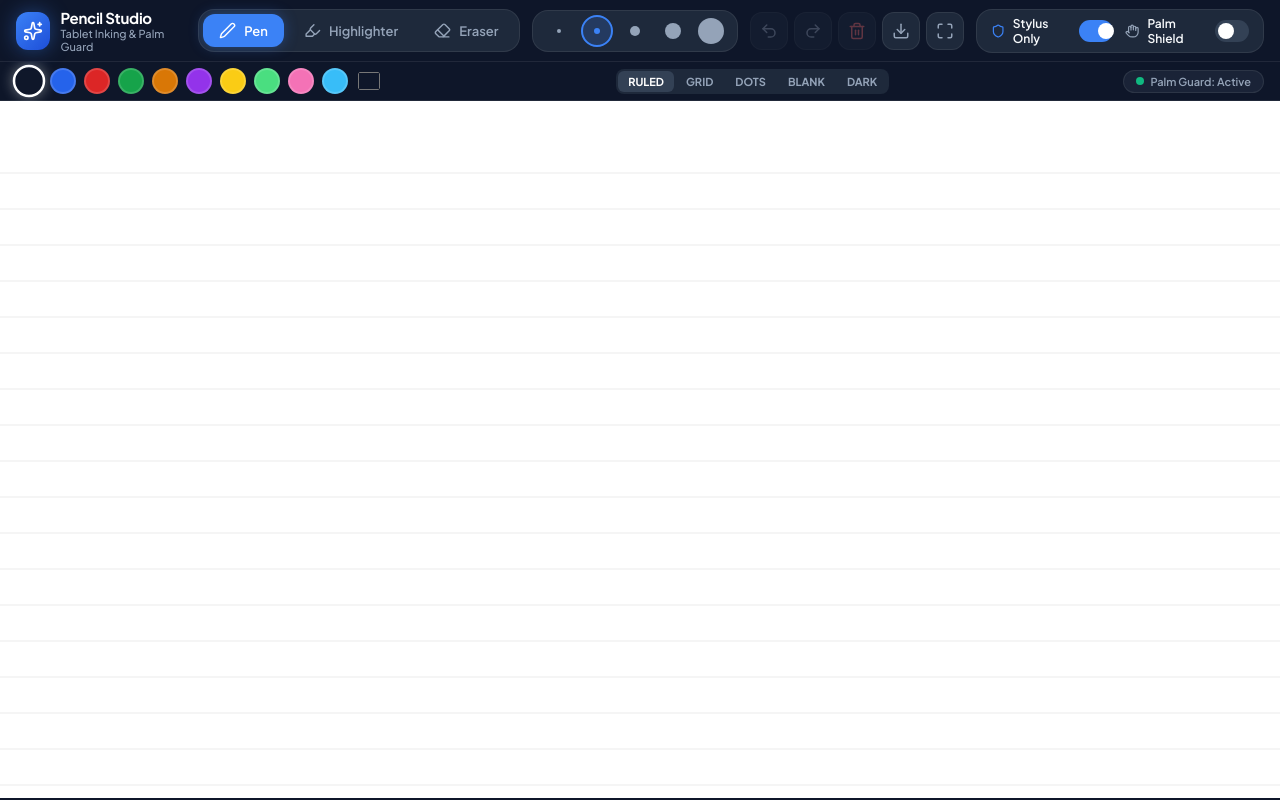
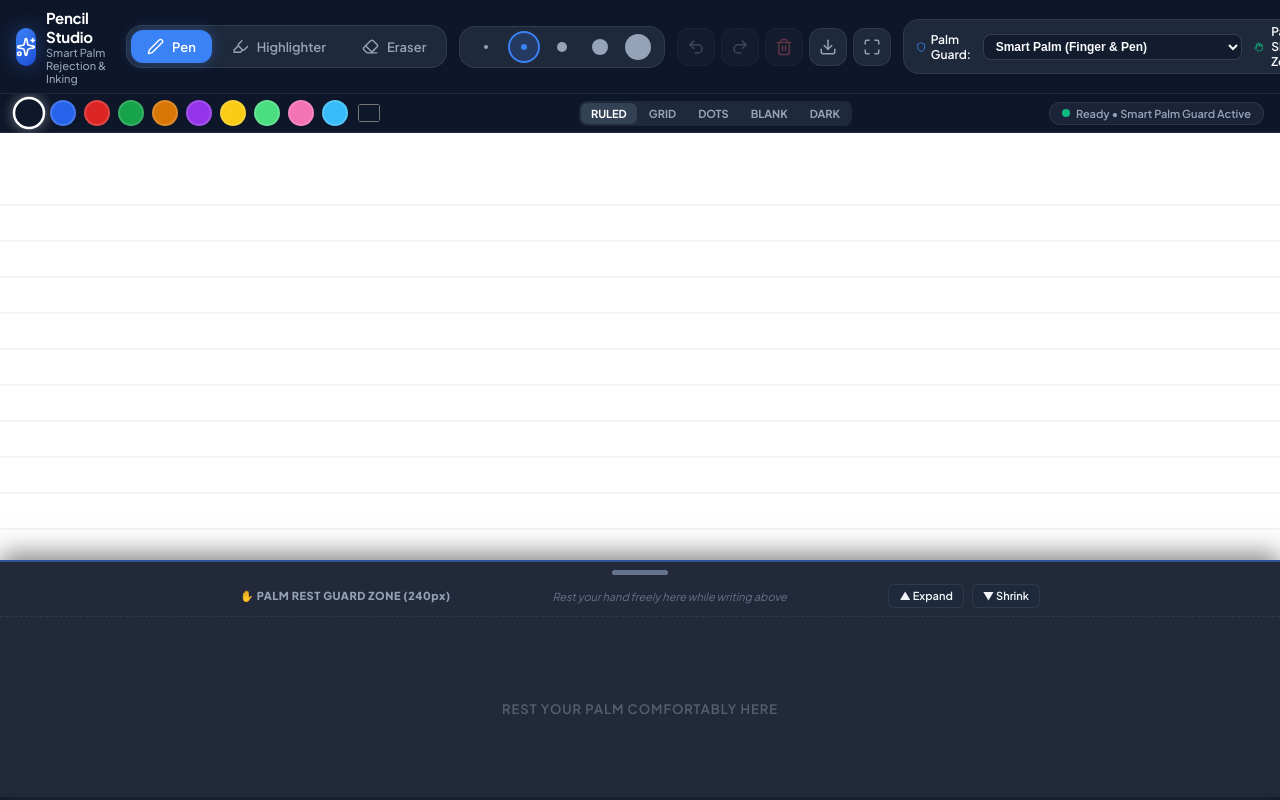
Before and after one commit to kuldeeppatel-cg/Pencil, a React (Vite) app in the folder pencil-web/: page / in a window 1280 px wide. Built offline with nearby package versions, Linux system fonts and the light colour scheme.

Commit message:
Fix palm rejection & multi-touch handling with smart palm guard and draggable palm shield

```diff
--- a/pencil-web/src/App.css
+++ b/pencil-web/src/App.css
@@ -177,9 +177,41 @@
   align-items: center;
   gap: 12px;
   background: var(--bg-surface);
-  padding: 6px 14px;
+  padding: 4px 12px;
   border-radius: var(--radius-lg);
   border: 1px solid var(--border-color);
+}
+
+.palm-mode-dropdown-wrap {
+  display: flex;
+  align-items: center;
+  gap: 6px;
+}
+
+.palm-mode-label {
+  display: flex;
+  align-items: center;
+  gap: 4px;
+  font-size: 12px;
+  font-weight: 600;
+  color: var(--text-primary);
+}
+
+.palm-mode-select {
+  background: rgba(15, 23, 42, 0.7);
+  border: 1px solid rgba(255, 255, 255, 0.15);
+  color: #f8fafc;
+  font-size: 12px;
+  font-weight: 600;
+  padding: 4px 8px;
+  border-radius: var(--radius-sm);
+  outline: none;
+  cursor: pointer;
+  transition: border-color 0.15s;
+}
+
+.palm-mode-select:focus {
+  border-color: var(--accent-primary);
 }
 
 .toggle-item {
@@ -333,7 +365,12 @@ input:checked + .slider:before {
 }
 
 .status-dot.blocked {
-  background-color: #f59e0b;
+  background-color: #ef4444;
+}
+
+.status-dot.palm-active {
+  background-color: #3b82f6;
+  box-shadow: 0 0 8px #3b82f6;
 }
 
 .status-text {
@@ -349,6 +386,8 @@ input:checked + .slider:before {
   width: 100%;
   height: 100%;
   touch-action: none;
+  user-select: none;
+  -webkit-user-select: none;
 }
 
 .drawing-canvas {
@@ -367,15 +406,47 @@ input:checked + .slider:before {
   bottom: 0;
   left: 0;
   right: 0;
-  background: rgba(15, 23, 42, 0.88);
-  backdrop-filter: blur(8px);
-  border-top: 2px solid rgba(148, 163, 184, 0.4);
+  background: rgba(15, 23, 42, 0.92);
+  backdrop-filter: blur(12px);
+  -webkit-backdrop-filter: blur(12px);
+  border-top: 2px solid rgba(59, 130, 246, 0.5);
   display: flex;
   flex-direction: column;
   align-items: center;
   z-index: 30;
   touch-action: none;
-  box-shadow: 0 -4px 20px rgba(0, 0, 0, 0.4);
+  box-shadow: 0 -6px 25px rgba(0, 0, 0, 0.5);
+  transition: border-color 0.2s, box-shadow 0.2s;
+}
+
+.palm-rest-shield.touching {
+  border-top: 2px solid #10b981;
+  box-shadow: 0 -6px 30px rgba(16, 185, 129, 0.3);
+}
+
+/* Resizer Grip Handle on Top of Shield */
+.shield-resizer {
+  width: 100%;
+  height: 20px;
+  display: flex;
+  align-items: center;
+  justify-content: center;
+  cursor: ns-resize;
+  touch-action: none;
+  padding: 4px 0;
+}
+
+.shield-resizer:hover .shield-drag-bar {
+  background: #3b82f6;
+  width: 72px;
+}
+
+.shield-drag-bar {
+  width: 56px;
+  height: 5px;
+  border-radius: 3px;
+  background: #64748b;
+  transition: all 0.2s ease;
 }
 
 .shield-header {
@@ -383,15 +454,8 @@ input:checked + .slider:before {
   display: flex;
   flex-direction: column;
   align-items: center;
-  padding: 8px 16px;
-  gap: 6px;
-}
-
-.shield-drag-bar {
-  width: 48px;
-  height: 4px;
-  border-radius: 2px;
-  background: #64748b;
+  padding: 2px 16px 8px;
+  gap: 4px;
 }
 
 .shield-title-row {
@@ -399,7 +463,8 @@ input:checked + .slider:before {
   align-items: center;
   justify-content: space-between;
   width: 100%;
-  max-width: 600px;
+  max-width: 800px;
+  gap: 12px;
 }
 
 .shield-title {
@@ -410,6 +475,13 @@ input:checked + .slider:before {
   display: flex;
   align-items: center;
   gap: 6px;
+  white-space: nowrap;
+}
+
+.shield-desc {
+  font-size: 11px;
+  color: #64748b;
+  font-style: italic;
 }
 
 .shield-controls {
@@ -432,9 +504,33 @@ input:checked + .slider:before {
   background: #334155;
 }
 
+.shield-surface-pattern {
+  flex: 1;
+  width: 100%;
+  display: flex;
+  align-items: center;
+  justify-content: center;
+  position: relative;
+  border-top: 1px dashed rgba(255, 255, 255, 0.08);
+  pointer-events: none;
+}
+
+.pattern-text {
+  font-size: 13px;
+  font-weight: 600;
+  color: rgba(255, 255, 255, 0.25);
+  letter-spacing: 1px;
+  text-transform: uppercase;
+}
+
+.palm-rest-shield.touching .pattern-text {
+  color: #10b981;
+  font-weight: 700;
+}
+
 /* Responsive queries */
 @media (max-width: 900px) {
-  .brand-subtitle {
+  .brand-subtitle, .shield-desc {
     display: none;
   }
   .tool-btn span {
@@ -443,4 +539,7 @@ input:checked + .slider:before {
   .tool-btn {
     padding: 8px 10px;
   }
+  .palm-mode-label span {
+    display: none;
+  }
 }
--- a/pencil-web/src/App.tsx
+++ b/pencil-web/src/App.tsx
@@ -18,6 +18,7 @@ import './App.css';
 
 type ToolType = 'PEN' | 'HIGHLIGHTER' | 'ERASER';
 type PaperType = 'ruled' | 'grid' | 'dots' | 'blank' | 'dark';
+type PalmRejectionMode = 'smart' | 'stylus' | 'off';
 
 interface Point {
   x: number;
@@ -58,18 +59,27 @@ export default function App() {
   const [strokes, setStrokes] = useState<Stroke[]>([]);
   const [redoStack, setRedoStack] = useState<Stroke[]>([]);
 
-  // --- Palm Guard State ---
-  const [isPalmGuardActive, setIsPalmGuardActive] = useState<boolean>(true);
-  const [showPalmShield, setShowPalmShield] = useState<boolean>(false);
-  const [palmShieldHeight, setPalmShieldHeight] = useState<number>(220);
-  const [pointerStatus, setPointerStatus] = useState<string>('Palm Guard: Active');
+  // --- Palm Rejection & Palm Shield State ---
+  const [palmMode, setPalmMode] = useState<PalmRejectionMode>('smart');
+  const [showPalmShield, setShowPalmShield] = useState<boolean>(true);
+  const [palmShieldHeight, setPalmShieldHeight] = useState<number>(240);
+  const [isPalmTouching, setIsPalmTouching] = useState<boolean>(false);
+  const [pointerStatus, setPointerStatus] = useState<string>('Ready • Smart Palm Guard Active');
   const [isPointerBlocked, setIsPointerBlocked] = useState<boolean>(false);
   const [isFullscreen, setIsFullscreen] = useState<boolean>(false);
 
-  // Canvas Refs
+  // Canvas & Pointer Tracking Refs (Supports simultaneous palm-rest + inking)
   const canvasRef = useRef<HTMLCanvasElement | null>(null);
+  const canvasWrapperRef = useRef<HTMLDivElement | null>(null);
   const currentStrokeRef = useRef<Stroke | null>(null);
   const isDrawingRef = useRef<boolean>(false);
+  const activePointerIdRef = useRef<number | null>(null);
+  const ignoredPointerIdsRef = useRef<Set<number>>(new Set());
+
+  // Shield Resizing State Ref
+  const isResizingShieldRef = useRef<boolean>(false);
+  const resizeStartYRef = useRef<number>(0);
+  const resizeStartHeightRef = useRef<number>(240);
 
   // --- Helper: Redraw All Canvas Strokes & Background Grid ---
   const renderCanvas = useCallback(() => {
@@ -218,25 +228,71 @@ export default function App() {
     };
   };
 
-  // --- Pointer Down (Start Inking) ---
+  // --- Check if pointer falls inside Palm Rest Zone ---
+  const isInsidePalmZone = (clientY: number) => {
+    if (!showPalmShield || !canvasWrapperRef.current) return false;
+    const rect = canvasWrapperRef.current.getBoundingClientRect();
+    const palmThresholdY = rect.bottom - palmShieldHeight;
+    return clientY >= palmThresholdY;
+  };
+
+  // --- Pointer Down (Start Inking with Palm Filtering) ---
   const handlePointerDown = (e: React.PointerEvent<HTMLCanvasElement>) => {
-    // Palm Rejection Filter: Reject Finger/Touch if Stylus Only mode is active
-    if (isPalmGuardActive && e.pointerType === 'touch') {
-      setPointerStatus('Palm/Finger Blocked (Stylus Mode)');
+    // 1. If touch is inside the Palm Rest Shield zone -> Block it as palm rest!
+    if (isInsidePalmZone(e.clientY)) {
+      ignoredPointerIdsRef.current.add(e.pointerId);
+      setIsPalmTouching(true);
+      setPointerStatus('✋ Hand resting in Palm Guard Zone (Writing protected)');
+      setIsPointerBlocked(false);
+      return;
+    }
+
+    // 2. Hardware Stylus Mode (Strict Pen Only)
+    if (palmMode === 'stylus' && e.pointerType !== 'pen') {
+      ignoredPointerIdsRef.current.add(e.pointerId);
+      setPointerStatus('🚫 Touch Ignored (Hardware Stylus Mode)');
       setIsPointerBlocked(true);
       return;
     }
 
+    // 3. Smart Palm Detection: Check contact dimensions
+    // Palm touches have large contact width / height (> 26px) on touchscreens
+    const isLargeContact = e.pointerType === 'touch' && (e.width > 26 || e.height > 26);
+    if (palmMode === 'smart' && isLargeContact) {
+      ignoredPointerIdsRef.current.add(e.pointerId);
+      setIsPalmTouching(true);
+      setPointerStatus('✋ Large Palm Contact Detected & Filtered');
+      setIsPointerBlocked(true);
+      return;
+    }
+
+    // 4. Multi-touch handling:
+    // If pen comes down while touch was active, prioritize the pen!
+    if (activePointerIdRef.current !== null) {
+      if (e.pointerType === 'pen') {
+        // Cancel the prior touch stroke and allow pen inking
+        if (currentStrokeRef.current) {
+          setStrokes((prev) => [...prev, currentStrokeRef.current!]);
+        }
+        activePointerIdRef.current = null;
+        currentStrokeRef.current = null;
+      } else {
+        // Secondary finger/hand contact while already writing -> ignore it
+        ignoredPointerIdsRef.current.add(e.pointerId);
+        return;
+      }
+    }
+
+    // 5. Accept this pointer as the active drawing pointer
+    activePointerIdRef.current = e.pointerId;
+    isDrawingRef.current = true;
     setIsPointerBlocked(false);
+
     setPointerStatus(
       e.pointerType === 'pen'
-        ? `Stylus Inking ${e.pressure ? `(${(e.pressure * 100).toFixed(0)}%)` : ''}`
-        : 'Touch Inking'
+        ? `✏️ Stylus Inking ${e.pressure ? `(${(e.pressure * 100).toFixed(0)}%)` : ''}`
+        : '👆 Inking Active'
     );
-
-    // Capture pointer for uninterrupted tracking
-    (e.target as HTMLElement).setPointerCapture(e.pointerId);
-    isDrawingRef.current = true;
 
     const pt = getCanvasCoords(e);
 
@@ -269,10 +325,13 @@ export default function App() {
 
   // --- Pointer Move (Smooth Vector Pathing) ---
   const handlePointerMove = (e: React.PointerEvent<HTMLCanvasElement>) => {
-    if (!isDrawingRef.current || !currentStrokeRef.current) return;
+    // If it's an ignored palm contact, do nothing
+    if (ignoredPointerIdsRef.current.has(e.pointerId)) {
+      return;
+    }
 
-    // Reject if palm guard active
-    if (isPalmGuardActive && e.pointerType === 'touch') {
+    // Only allow movement from the active writing pointer
+    if (!isDrawingRef.current || !currentStrokeRef.current || e.pointerId !== activePointerIdRef.current) {
       return;
     }
 
@@ -283,8 +342,19 @@ export default function App() {
 
   // --- Pointer Up / End ---
   const handlePointerUp = (e: React.PointerEvent<HTMLCanvasElement>) => {
-    if (!isDrawingRef.current) return;
+    // If it's an ignored palm pointer releasing, remove from set without stopping drawing!
+    if (ignoredPointerIdsRef.current.has(e.pointerId)) {
+      ignoredPointerIdsRef.current.delete(e.pointerId);
+      if (ignoredPointerIdsRef.current.size === 0) {
+        setIsPalmTouching(false);
+      }
+      return;
+    }
+
+    // If it's the active writing pointer releasing
+    if (e.pointerId === activePointerIdRef.current) {
       isDrawingRef.current = false;
+      activePointerIdRef.current = null;
 
       if (currentStrokeRef.current) {
         const finishedStroke = currentStrokeRef.current;
@@ -294,6 +364,36 @@ export default function App() {
         renderCanvas();
       }
 
+      setPointerStatus(
+        palmMode === 'smart'
+          ? 'Ready • Smart Palm Guard Active'
+          : palmMode === 'stylus'
+          ? 'Ready • Stylus Only Mode'
+          : 'Ready • Palm Guard Off'
+      );
+    }
+  };
+
+  // --- Palm Shield Drag Resizing Handlers ---
+  const handleShieldResizeStart = (e: React.PointerEvent) => {
+    e.preventDefault();
+    e.stopPropagation();
+    isResizingShieldRef.current = true;
+    resizeStartYRef.current = e.clientY;
+    resizeStartHeightRef.current = palmShieldHeight;
+    (e.target as HTMLElement).setPointerCapture(e.pointerId);
+  };
+
+  const handleShieldResizeMove = (e: React.PointerEvent) => {
+    if (!isResizingShieldRef.current) return;
+    const deltaY = resizeStartYRef.current - e.clientY;
+    const newHeight = Math.max(120, Math.min(resizeStartHeightRef.current + deltaY, 520));
+    setPalmShieldHeight(newHeight);
+  };
+
+  const handleShieldResizeEnd = (e: React.PointerEvent) => {
+    if (!isResizingShieldRef.current) return;
+    isResizingShieldRef.current = false;
     try {
       (e.target as HTMLElement).releasePointerCapture(e.pointerId);
     } catch {
@@ -361,7 +461,7 @@ export default function App() {
           </div>
           <div className="brand-text">
             <span className="brand-title">Pencil Studio</span>
-            <span className="brand-subtitle">Tablet Inking & Palm Guard</span>
+            <span className="brand-subtitle">Smart Palm Rejection & Inking</span>
           </div>
         </div>
 
@@ -463,24 +563,28 @@ export default function App() {
           </button>
         </div>
 
-        {/* Palm Guard Switches */}
+        {/* Palm Rejection Mode Selector */}
         <div className="palm-cluster">
-          <div className="toggle-item">
-            <Shield size={16} color={isPalmGuardActive ? '#3b82f6' : '#94a3b8'} />
-            <span className="toggle-label">Stylus Only</span>
-            <label className="switch">
-              <input
-                type="checkbox"
-                checked={isPalmGuardActive}
-                onChange={(e) => setIsPalmGuardActive(e.target.checked)}
-              />
-              <span className="slider"></span>
-            </label>
+          <div className="palm-mode-dropdown-wrap">
+            <div className="palm-mode-label">
+              <Shield size={16} color={palmMode === 'off' ? '#94a3b8' : '#3b82f6'} />
+              <span>Palm Guard:</span>
+            </div>
+            <select
+              className="palm-mode-select"
+              value={palmMode}
+              onChange={(e) => setPalmMode(e.target.value as PalmRejectionMode)}
+              title="Select Palm Rejection Mode"
+            >
+              <option value="smart">Smart Palm (Finger & Pen)</option>
+              <option value="stylus">Stylus Only (Apple Pencil / Active Pen)</option>
+              <option value="off">Off (Allow All)</option>
+            </select>
           </div>
 
           <div className="toggle-item">
             <Hand size={16} color={showPalmShield ? '#10b981' : '#94a3b8'} />
-            <span className="toggle-label">Palm Shield</span>
+            <span className="toggle-label">Palm Shield Zone</span>
             <label className="switch">
               <input
                 type="checkbox"
@@ -535,13 +639,13 @@ export default function App() {
 
         {/* Live Pointer & Palm Status Badge */}
         <div className="status-badge">
-          <div className={`status-dot ${isPointerBlocked ? 'blocked' : ''}`} />
+          <div className={`status-dot ${isPointerBlocked ? 'blocked' : isPalmTouching ? 'palm-active' : ''}`} />
           <span className="status-text">{pointerStatus}</span>
         </div>
       </div>
 
       {/* --- Canvas Drawing Area --- */}
-      <main className="canvas-wrapper">
+      <main className="canvas-wrapper" ref={canvasWrapperRef}>
         <canvas
           ref={canvasRef}
           className="drawing-canvas"
@@ -555,30 +659,70 @@ export default function App() {
         {/* Draggable/Adjustable Palm Rest Shield (For Capacitive Screens) */}
         {showPalmShield && (
           <div
-            className="palm-rest-shield"
+            className={`palm-rest-shield ${isPalmTouching ? 'touching' : ''}`}
             style={{ height: `${palmShieldHeight}px` }}
-            onPointerDown={(e) => e.stopPropagation()} // Absorbs hand contact
+            onPointerDown={(e) => {
+              // Mark palm touch and absorb event so writing above is uninterrupted
+              ignoredPointerIdsRef.current.add(e.pointerId);
+              setIsPalmTouching(true);
+              setPointerStatus('✋ Hand resting in Palm Guard Zone (Writing protected)');
+            }}
+            onPointerUp={(e) => {
+              ignoredPointerIdsRef.current.delete(e.pointerId);
+              if (ignoredPointerIdsRef.current.size === 0) {
+                setIsPalmTouching(false);
+              }
+            }}
+            onPointerCancel={(e) => {
+              ignoredPointerIdsRef.current.delete(e.pointerId);
+              if (ignoredPointerIdsRef.current.size === 0) {
+                setIsPalmTouching(false);
+              }
+            }}
           >
+            {/* Draggable Handle Bar to Resize Shield */}
+            <div
+              className="shield-resizer"
+              onPointerDown={handleShieldResizeStart}
+              onPointerMove={handleShieldResizeMove}
+              onPointerUp={handleShieldResizeEnd}
+              onPointerCancel={handleShieldResizeEnd}
+              title="Drag up or down to adjust Palm Guard height"
+            >
+              <div className="shield-drag-bar" />
+            </div>
+
             <div className="shield-header">
-              <div className="shield-drag-bar" />
               <div className="shield-title-row">
                 <span className="shield-title">
-                  ✋ PALM REST GUARD ZONE (Hand touches blocked here)
+                  ✋ PALM REST GUARD ZONE ({palmShieldHeight}px)
+                </span>
+                <span className="shield-desc">
+                  Rest your hand freely here while writing above
                 </span>
                 <div className="shield-controls">
                   <button
                     className="shield-btn"
-                    onClick={() => setPalmShieldHeight((h) => Math.min(h + 60, 480))}
+                    onClick={() => setPalmShieldHeight((h) => Math.min(h + 50, 480))}
+                    title="Increase height"
                   >
                     ▲ Expand
                   </button>
                   <button
                     className="shield-btn"
-                    onClick={() => setPalmShieldHeight((h) => Math.max(h - 60, 100))}
+                    onClick={() => setPalmShieldHeight((h) => Math.max(h - 50, 120))}
+                    title="Decrease height"
                   >
                     ▼ Shrink
                   </button>
                 </div>
+              </div>
+            </div>
+
+            <div className="shield-surface-pattern">
+              <div className="pattern-grid" />
+              <div className="pattern-text">
+                {isPalmTouching ? 'Hand Contact Absorbed • Safe to Write' : 'Rest Your Palm Comfortably Here'}
               </div>
             </div>
           </div>
```
Lines whose indentation alone changed are shown as unchanged.
